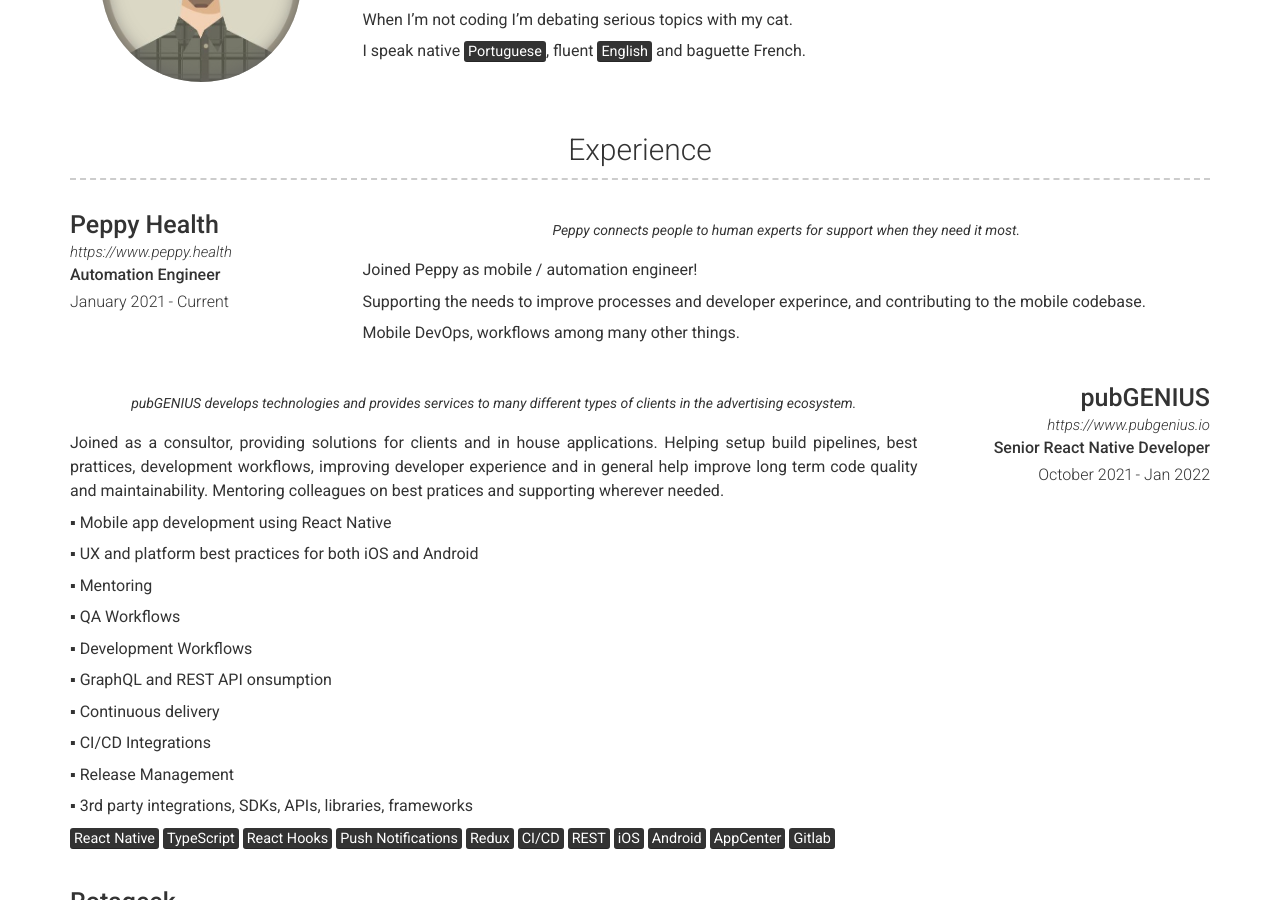
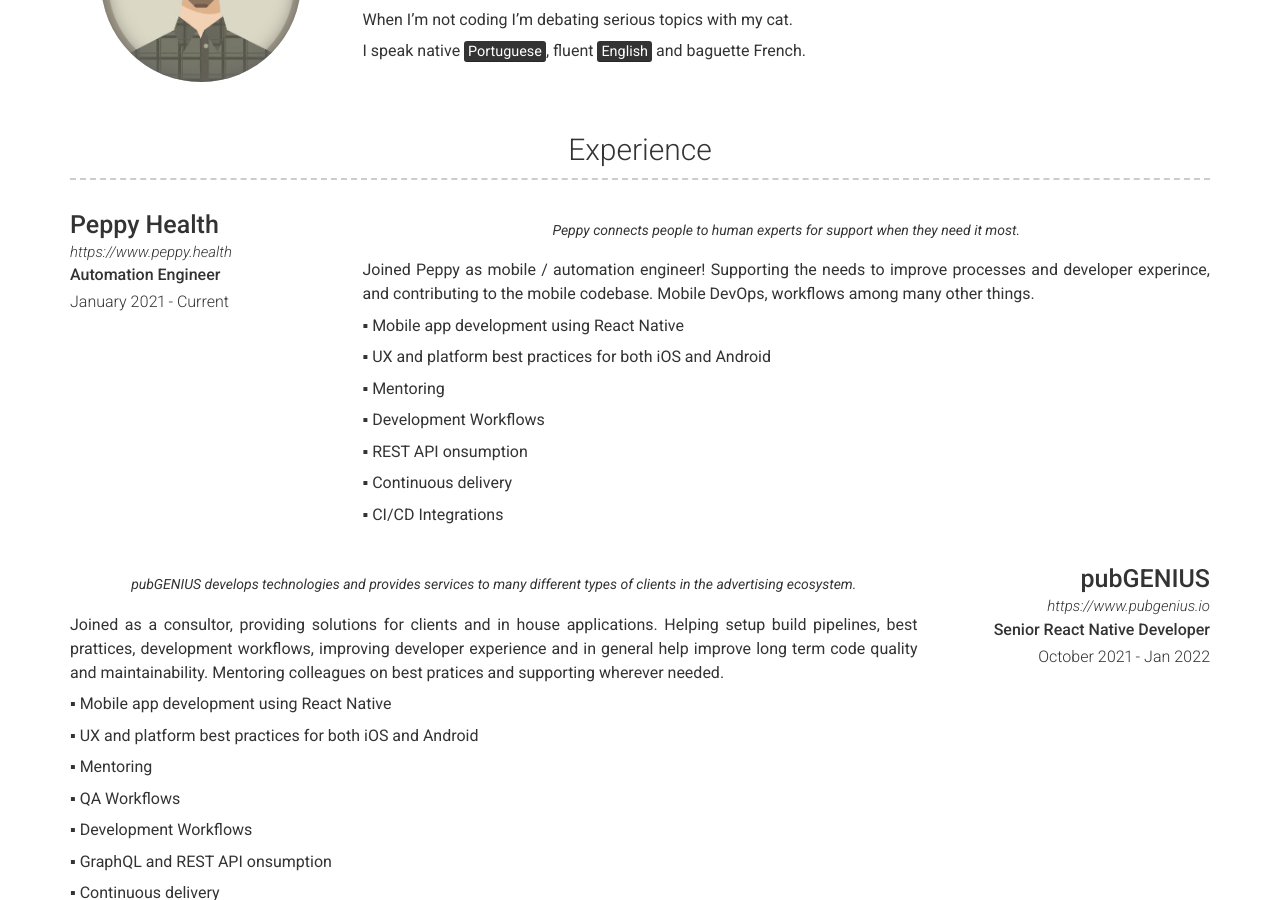
Before and after one commit to filipef101/filipef101.github.io, a Jekyll site: the page built from index.md, in a window 1280 px wide and 900 px high, scrolled down 397 px. Built offline with Jekyll 4.4.1, drawn with Linux system fonts in a browser that asks for light colours; nearby versions of some CDN libraries; a script that is not in the unit is left out.

Commit message:
Update experience.yml

```diff
--- a/_data/experience.yml
+++ b/_data/experience.yml
@@ -8,10 +8,22 @@
     Peppy connects people to human experts for support when they need it most.
   description: | # this will include new lines to allow paragraphs
     Joined Peppy as mobile / automation engineer!
+    Supporting the needs to improve processes and developer experince, and contributing to the mobile codebase.
+    Mobile DevOps, workflows among many other things.
 
-    Supporting the needs to improve processes and developer experince, and contributing to the mobile codebase.
+    ▪ Mobile app development using React Native
 
-    Mobile DevOps, workflows among many other things.
+    ▪ UX and platform best practices for both iOS and Android
+
+    ▪ Mentoring
+
+    ▪ Development Workflows
+
+    ▪ REST API onsumption
+
+    ▪ Continuous delivery
+
+    ▪ CI/CD Integrations
 
 - layout: right
   company: pubGENIUS
```
